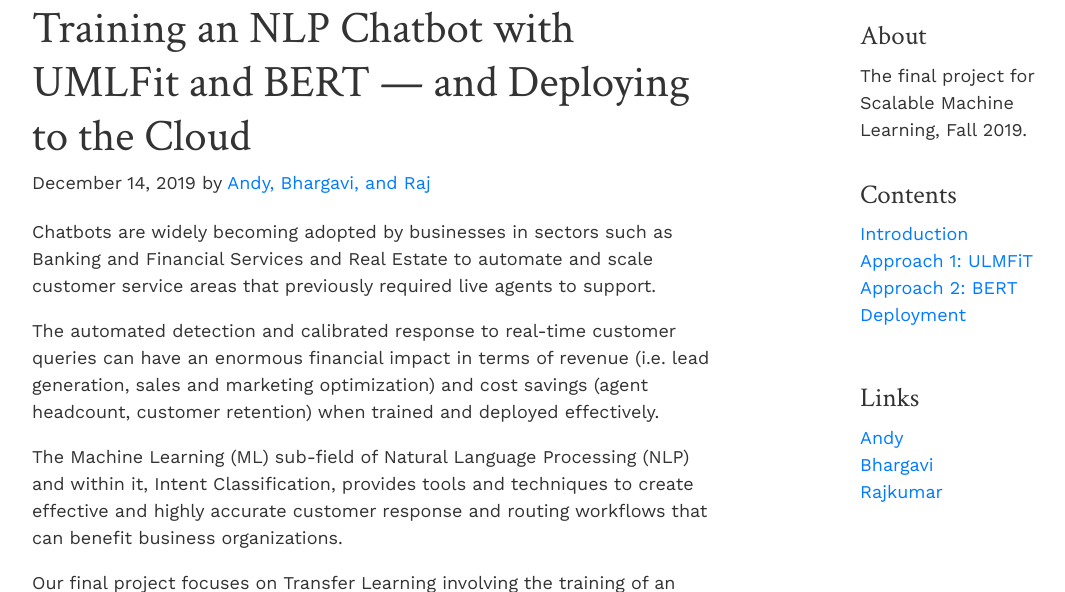
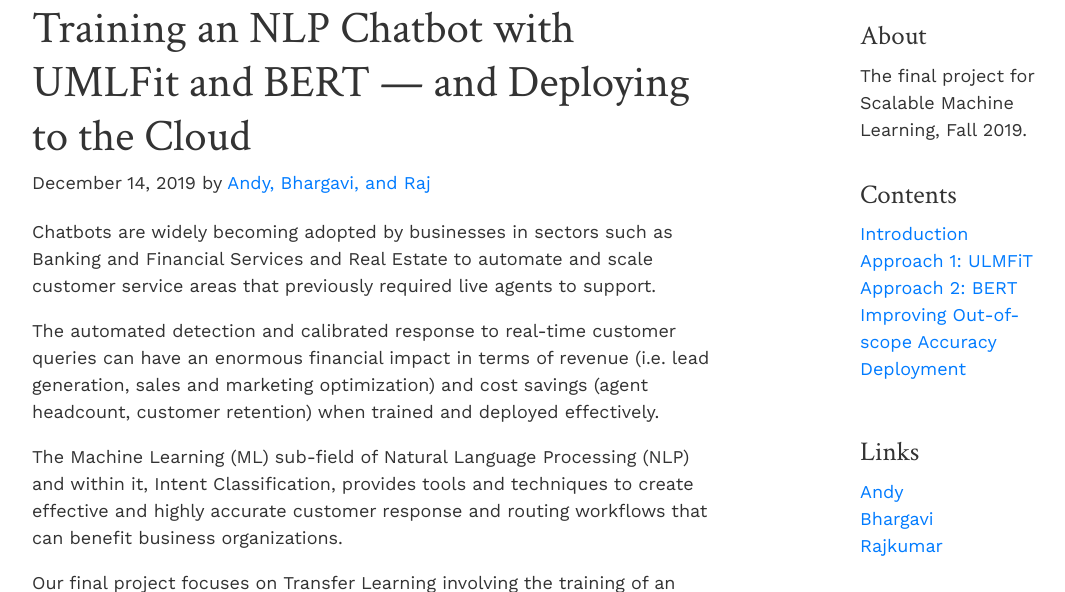
Before and after one commit to acary/chatbot-sml, a Flask app: page / in a window 1280 px wide. Shown: the part 374-966 px from the top of the page, without its empty margins (83-1148 px from the left). Run offline with Flask 2, Linux system fonts and the light colour scheme; some libraries are stand-ins or nearby versions.

Commit message:
added another sub-section

```diff
--- a/templates/intro.html
+++ b/templates/intro.html
@@ -40,6 +40,7 @@
         <li><a href="#">Introduction</a></li>
         <li><a href="#">Approach 1: ULMFiT</a></li>
         <li><a href="#">Approach 2: BERT</a></li>
+        <li><a href="#">Improving Out-of-scope Accuracy</a></li>
         <li><a href="#">Deployment</a></li>
       </ol>
     </div>
```
